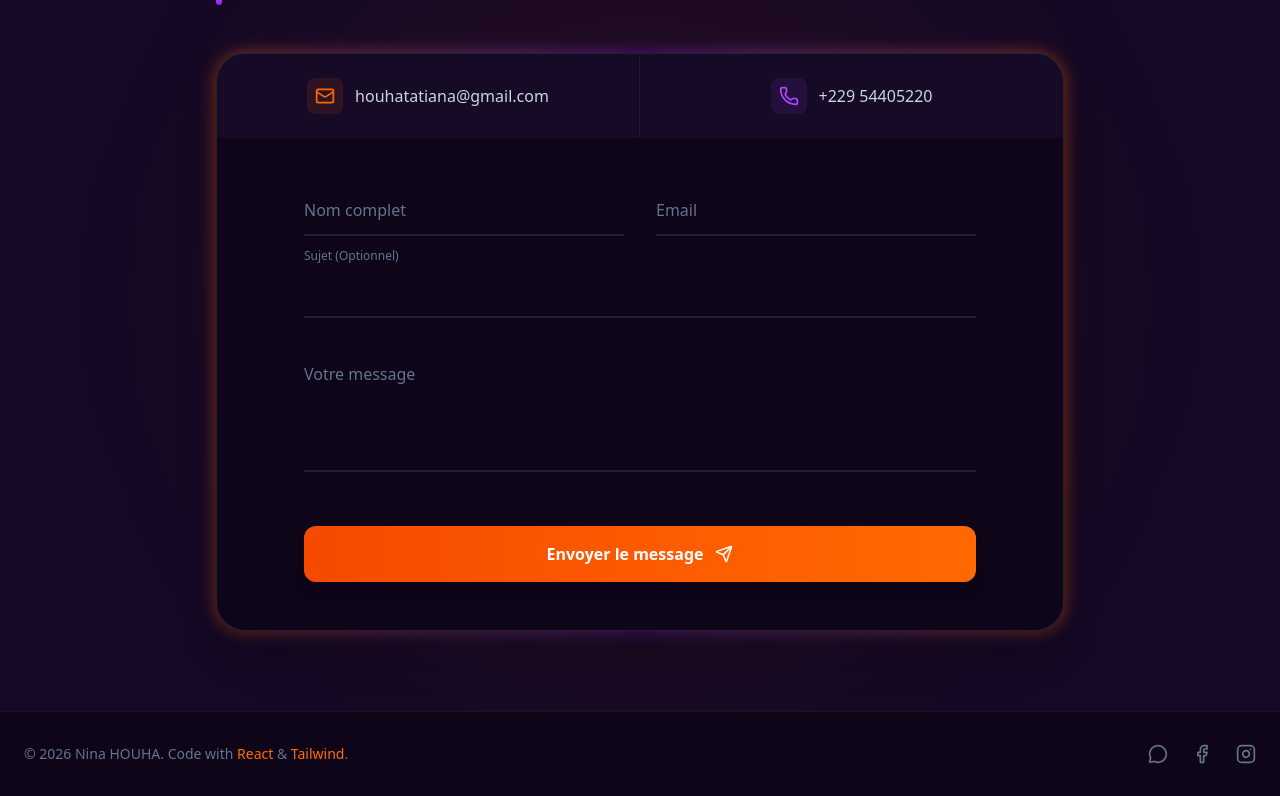
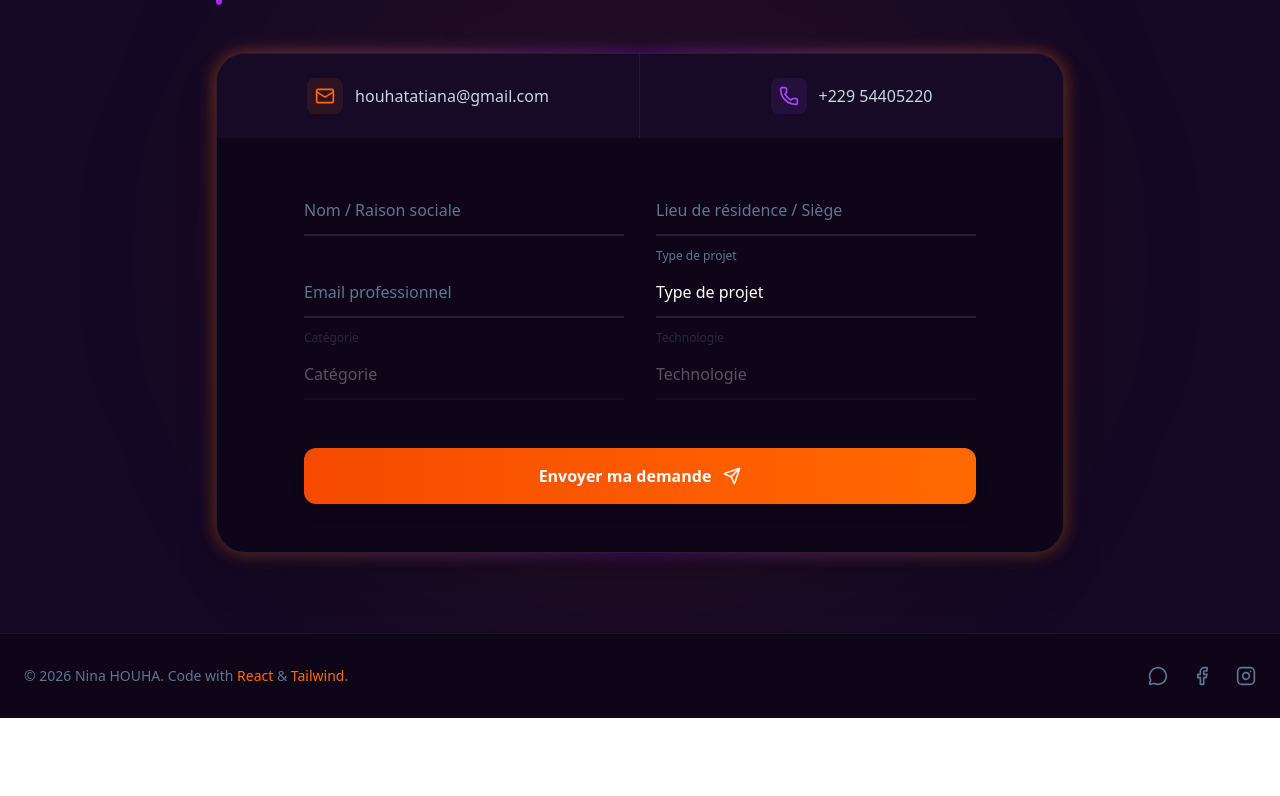
Before and after one commit to ninahouha-dev-tech/mon-portfolio, a React (Vite) app: page / in a window 1280 px wide. Shown: the part 3943-4739 px from the top of the page. After the commit the page ends 4661 px from the top, so only its background shows below. Built offline with nearby package versions, Linux system fonts and the light colour scheme.

Commit message:
feat: implement dynamic cascading contact form with EmailJS

```diff
--- a/src/components/Portfolio.tsx
+++ b/src/components/Portfolio.tsx
@@ -121,6 +121,38 @@ const SKILLS_CATEGORIES = [
   }
 ];
 
+const DYNAMIC_FORM_DATA = {
+  projectTypes: [
+    {
+      id: "web",
+      label: "Site Web",
+      categories: [
+        {
+          id: "vitrine",
+          label: "Site Vitrine",
+          techs: ["React", "HTML/CSS", "Next.js"]
+        },
+        {
+          id: "ecommerce",
+          label: "E-commerce",
+          techs: ["Shopify", "React", "Node.js"]
+        }
+      ]
+    },
+    {
+      id: "mobile",
+      label: "Application Mobile",
+      categories: [
+        {
+          id: "ios_android",
+          label: "iOS & Android",
+          techs: ["React Native", "Flutter"]
+        }
+      ]
+    }
+  ]
+};
+
 // --- COMPONENTS ---
 
 const SectionTitle = ({ children }: { children: React.ReactNode }) => (
@@ -167,8 +199,31 @@ const Portfolio = () => {
   const [typingText, setTypingText] = useState('');
   const [scrolled, setScrolled] = useState(false);
 
-  const [formState, setFormState] = useState({ name: '', email: '', subject: '', message: '' });
+  const [formState, setFormState] = useState({
+    name: '',
+    email: '',
+    location: '',
+    projectType: '',
+    category: '',
+    technology: ''
+  });
   const [status, setStatus] = useState<'idle' | 'sending' | 'success' | 'error'>('idle');
+
+  const handleFieldChange = (field: string, value: string) => {
+    setFormState(prev => {
+      const newState = { ...prev, [field]: value };
+
+      // Reset dependent fields
+      if (field === 'projectType') {
+        newState.category = '';
+        newState.technology = '';
+      } else if (field === 'category') {
+        newState.technology = '';
+      }
+
+      return newState;
+    });
+  };
 
   const fullText = "Développeuse Full-Stack";
   useEffect(() => {
@@ -218,14 +273,18 @@ const Portfolio = () => {
     const templateParams = {
       from_name: formState.name,
       from_email: formState.email,
-      subject: formState.subject || "Contact Portfolio",
-      message: formState.message,
+      location: formState.location,
+      project_type: formState.projectType,
+      category: formState.category,
+      technology: formState.technology,
+      subject: `Nouveau projet: ${formState.projectType}`,
+      message: `Nom: ${formState.name}\nEmail: ${formState.email}\nLieu: ${formState.location}\nType: ${formState.projectType}\nCatégorie: ${formState.category}\nTechno: ${formState.technology}`,
     };
 
     emailjs.send(serviceID, templateID, templateParams, publicKey)
       .then((response: EmailJSResponseStatus) => {
         setStatus('success');
-        setFormState({ name: '', email: '', subject: '', message: '' });
+        setFormState({ name: '', email: '', location: '', projectType: '', category: '', technology: '' });
         setTimeout(() => setStatus('idle'), 5000);
       })
       .catch((err: Error) => {
@@ -655,14 +714,29 @@ const Portfolio = () => {
                         type="text"
                         required
                         className="w-full bg-transparent border-b-2 border-white/10 py-3 text-white focus:outline-none focus:border-orange-500 transition-all placeholder-transparent peer"
-                        placeholder="Nom complet"
+                        placeholder="Nom / Raison sociale"
                         id="name"
                         value={formState.name}
-                        onChange={e => setFormState({...formState, name: e.target.value})}
+                        onChange={e => handleFieldChange('name', e.target.value)}
                       />
-                      <label htmlFor="name" className="absolute left-0 top-3 text-slate-500 text-sm transition-all peer-placeholder-shown:text-base peer-placeholder-shown:top-3 peer-focus:-top-5 peer-focus:text-xs peer-focus:text-orange-500 peer-valid:-top-5 peer-valid:text-xs">Nom complet</label>
+                      <label htmlFor="name" className="absolute left-0 top-3 text-slate-500 text-sm transition-all peer-placeholder-shown:text-base peer-placeholder-shown:top-3 peer-focus:-top-5 peer-focus:text-xs peer-focus:text-orange-500 peer-valid:-top-5 peer-valid:text-xs">Nom / Raison sociale</label>
                     </div>
 
+                    <div className="group relative">
+                      <input
+                        type="text"
+                        required
+                        className="w-full bg-transparent border-b-2 border-white/10 py-3 text-white focus:outline-none focus:border-orange-500 transition-all placeholder-transparent peer"
+                        placeholder="Lieu de résidence"
+                        id="location"
+                        value={formState.location}
+                        onChange={e => handleFieldChange('location', e.target.value)}
+                      />
+                      <label htmlFor="location" className="absolute left-0 top-3 text-slate-500 text-sm transition-all peer-placeholder-shown:text-base peer-placeholder-shown:top-3 peer-focus:-top-5 peer-focus:text-xs peer-focus:text-orange-500 peer-valid:-top-5 peer-valid:text-xs">Lieu de résidence / Siège</label>
+                    </div>
+                  </div>
+
+                  <div className="grid md:grid-cols-2 gap-8">
                     <div className="group relative">
                       <input
                         type="email"
@@ -671,42 +745,69 @@ const Portfolio = () => {
                         placeholder="Email"
                         id="email"
                         value={formState.email}
-                        onChange={e => setFormState({...formState, email: e.target.value})}
+                        onChange={e => handleFieldChange('email', e.target.value)}
                       />
-                      <label htmlFor="email" className="absolute left-0 top-3 text-slate-500 text-sm transition-all peer-placeholder-shown:text-base peer-placeholder-shown:top-3 peer-focus:-top-5 peer-focus:text-xs peer-focus:text-orange-500 peer-valid:-top-5 peer-valid:text-xs">Email</label>
+                      <label htmlFor="email" className="absolute left-0 top-3 text-slate-500 text-sm transition-all peer-placeholder-shown:text-base peer-placeholder-shown:top-3 peer-focus:-top-5 peer-focus:text-xs peer-focus:text-orange-500 peer-valid:-top-5 peer-valid:text-xs">Email professionnel</label>
+                    </div>
+
+                    <div className="group relative">
+                      <select
+                        required
+                        className="w-full bg-transparent border-b-2 border-white/10 py-3 text-white focus:outline-none focus:border-orange-500 transition-all appearance-none cursor-pointer"
+                        id="projectType"
+                        value={formState.projectType}
+                        onChange={e => handleFieldChange('projectType', e.target.value)}
+                      >
+                        <option value="" disabled hidden className="bg-[#0f0518]">Type de projet</option>
+                        {DYNAMIC_FORM_DATA.projectTypes.map(type => (
+                          <option key={type.id} value={type.id} className="bg-[#0f0518]">{type.label}</option>
+                        ))}
+                      </select>
+                      <label htmlFor="projectType" className={`absolute left-0 -top-5 text-xs ${formState.projectType ? 'text-orange-500' : 'text-slate-500'} transition-all`}>Type de projet</label>
                     </div>
                   </div>
 
-                  <div className="group relative">
-                    <input
-                      type="text"
-                      className="w-full bg-transparent border-b-2 border-white/10 py-3 text-white focus:outline-none focus:border-orange-500 transition-all placeholder-transparent peer"
-                      placeholder="Sujet"
-                      id="subject"
-                      value={formState.subject}
-                      onChange={e => setFormState({...formState, subject: e.target.value})}
-                    />
-                    <label htmlFor="subject" className="absolute left-0 top-3 text-slate-500 text-sm transition-all peer-placeholder-shown:text-base peer-placeholder-shown:top-3 peer-focus:-top-5 peer-focus:text-xs peer-focus:text-orange-500 peer-valid:-top-5 peer-valid:text-xs">Sujet (Optionnel)</label>
-                  </div>
+                  <div className="grid md:grid-cols-2 gap-8">
+                    <div className={`group relative transition-all duration-500 ${!formState.projectType ? 'opacity-30 pointer-events-none' : 'opacity-100'}`}>
+                      <select
+                        required
+                        disabled={!formState.projectType}
+                        className="w-full bg-transparent border-b-2 border-white/10 py-3 text-white focus:outline-none focus:border-orange-500 transition-all appearance-none cursor-pointer"
+                        id="category"
+                        value={formState.category}
+                        onChange={e => handleFieldChange('category', e.target.value)}
+                      >
+                        <option value="" disabled hidden className="bg-[#0f0518]">Catégorie</option>
+                        {DYNAMIC_FORM_DATA.projectTypes.find(t => t.id === formState.projectType)?.categories.map(cat => (
+                          <option key={cat.id} value={cat.id} className="bg-[#0f0518]">{cat.label}</option>
+                        ))}
+                      </select>
+                      <label htmlFor="category" className={`absolute left-0 -top-5 text-xs ${formState.category ? 'text-orange-500' : 'text-slate-500'} transition-all`}>Catégorie</label>
+                    </div>
 
-                  <div className="group relative">
-                    <textarea
-                      required
-                      rows={4}
-                      className="w-full bg-transparent border-b-2 border-white/10 py-3 text-white focus:outline-none focus:border-orange-500 transition-all placeholder-transparent peer resize-none"
-                      placeholder="Message"
-                      id="message"
-                      value={formState.message}
-                      onChange={e => setFormState({...formState, message: e.target.value})}
-                    ></textarea>
-                    <label htmlFor="message" className="absolute left-0 top-3 text-slate-500 text-sm transition-all peer-placeholder-shown:text-base peer-placeholder-shown:top-3 peer-focus:-top-5 peer-focus:text-xs peer-focus:text-orange-500 peer-valid:-top-5 peer-valid:text-xs">Votre message</label>
+                    <div className={`group relative transition-all duration-500 ${!formState.category ? 'opacity-30 pointer-events-none' : 'opacity-100'}`}>
+                      <select
+                        required
+                        disabled={!formState.category}
+                        className="w-full bg-transparent border-b-2 border-white/10 py-3 text-white focus:outline-none focus:border-orange-500 transition-all appearance-none cursor-pointer"
+                        id="technology"
+                        value={formState.technology}
+                        onChange={e => handleFieldChange('technology', e.target.value)}
+                      >
+                        <option value="" disabled hidden className="bg-[#0f0518]">Technologie</option>
+                        {DYNAMIC_FORM_DATA.projectTypes.find(t => t.id === formState.projectType)?.categories.find(c => c.id === formState.category)?.techs.map(tech => (
+                          <option key={tech} value={tech} className="bg-[#0f0518]">{tech}</option>
+                        ))}
+                      </select>
+                      <label htmlFor="technology" className={`absolute left-0 -top-5 text-xs ${formState.technology ? 'text-orange-500' : 'text-slate-500'} transition-all`}>Technologie</label>
+                    </div>
                   </div>
 
                   <div className="pt-4 space-y-4">
                     {status === 'success' && (
-                      <div className="p-4 bg-green-500/10 border border-green-500/20 rounded-xl flex items-center gap-3 text-green-400">
+                      <div className="p-4 bg-green-500/10 border border-green-500/20 rounded-xl flex items-center gap-3 text-green-400 animate-in fade-in slide-in-from-bottom-4 duration-500">
                         <CheckCircle size={20} />
-                        <span>Message envoyé avec succès !</span>
+                        <span>Demande envoyée avec succès ! Je reviens vers vous rapidement.</span>
                       </div>
                     )}
 
@@ -715,7 +816,7 @@ const Portfolio = () => {
                       disabled={status === 'sending' || status === 'success'}
                       className={`w-full font-bold py-4 rounded-xl shadow-lg flex items-center justify-center gap-3 transition-all group ${status === 'sending' ? 'bg-slate-700 cursor-not-allowed' : 'bg-gradient-to-r from-orange-600 to-orange-500 hover:from-orange-500 hover:to-orange-400 text-white'}`}
                     >
-                      {status === 'sending' ? 'Envoi...' : <><span>Envoyer le message</span><Send size={18} /></>}
+                      {status === 'sending' ? 'Envoi...' : <><span>Envoyer ma demande</span><Send size={18} /></>}
                     </button>
                   </div>
                 </form>
```
